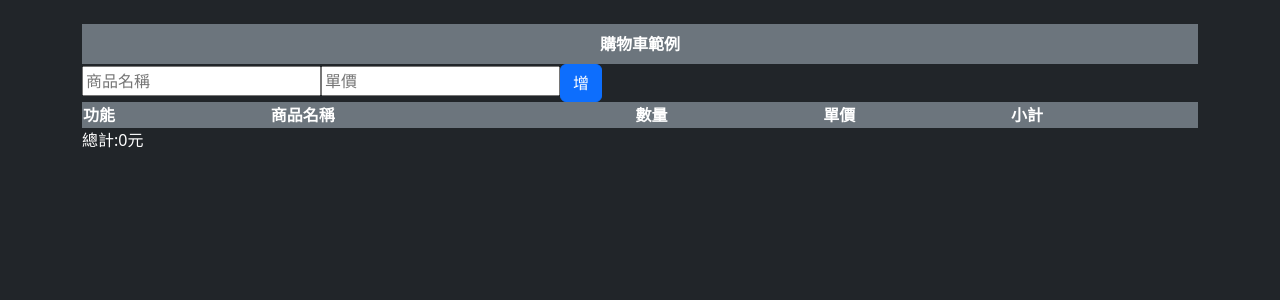
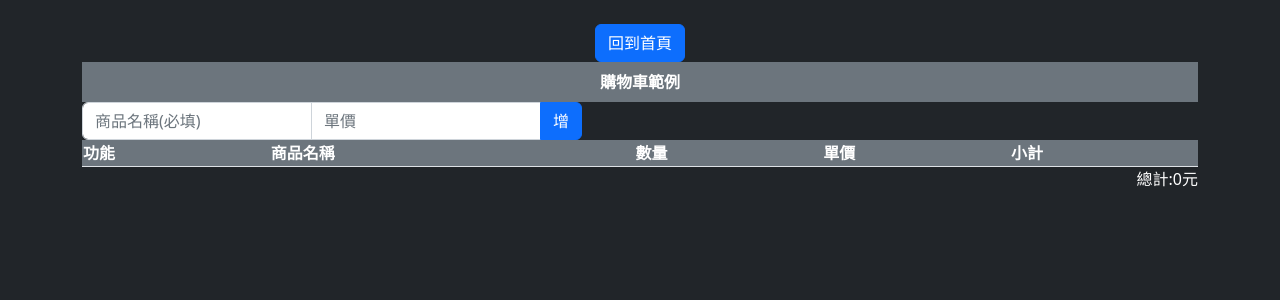
Before and after one commit to Oporu/NUTC, a PHP site: page /homework7/index.html in a window 1280 px wide. Shown: the top 300 px of the page. Run offline with PHP 8.4, Linux system fonts and the light colour scheme.

Commit message:
homework7

```diff
--- a/homework7/index.html
+++ b/homework7/index.html
@@ -15,9 +15,12 @@
 <body>
 	<br>
 	<div class="container">
+		<center><a name="" id="" class="btn btn-primary" href="../" role="button">回到首頁</a></center>
 		<div class="bg-secondary text-white py-2 bold text-center">購物車範例</div>
-		<div>
-			<input type="text" name="product" id="product" placeholder="商品名稱"><input type="number" name="" id="price" placeholder="單價"><button class="btn btn-primary" onclick="addToCart();">增</button>
+		<div class="input-group" style="width: 500px">
+			<input type="text" class="form-control" placeholder="商品名稱(必填)" id="product">
+			<input type="number" class="form-control" placeholder="單價" id="price">
+			<button class="btn btn-primary" onclick="addToCart();" type="button">增</button>
 		</div>
 		<table class="container-fluid" id="cart">
 			<tr class="bg-secondary text-white bold">
@@ -27,15 +30,9 @@
 				<td>單價</td>
 				<td>小計</td>
 			</tr>
-			<!-- <tr>
-				<td><button type="button" name="" id="" class="btn btn-warning">刪</button></td>
-				<td>1</td>
-				<td>1</td>
-				<td>1</td>
-				<td>1</td>
-			</tr> -->
 		</table>
-		<div>總計:<span id="total">0</span>元</div>
+
+		<div class="d-flex justify-content-end border-top">總計:<span id="total">0</span>元</div>
 	</div>
 </body>
 </html>
--- a/homework7/script.js
+++ b/homework7/script.js
@@ -2,19 +2,22 @@
 function addToCart(){
 	product = document.getElementById("product").value;
 	price = Number(document.getElementById("price").value);
-	if (!Number.isFinite(price)) return alert("invaild amount input");
-	if (product=="") return alert("invaild product name");
-
-	if (typeof(cartStuff[product]) !== "undefined") return alert ("產品已經存在");
+	if (product==="" || product.includes('"') || product.includes("'")) return alert("不可用的商品名稱");
+	if (typeof(cartStuff[product]) !== "undefined") return alert("商品已經存在");
+	if (!Number.isFinite(price)) return alert("不可用的數量");
+	if (price<=0) alert("這麼好哦");
 
 	document.getElementById("price").value = "";
 	document.getElementById("product").value = "";
 	cart = document.getElementById("cart");
-	cart.innerHTML += `<tr id="a-${product}"><td><button type="button" name="" id="" class="btn btn-warning" onclick="removeFromCart('${product}');">刪</button></td><td>${product}</td><td>1</td><td>${price}</td><td>${price}</td></tr>`;
+	//cart.innerHTML += `<tr id="a-${product}"><td><button type="button" name='${product}' id="" class="btn btn-warning" onclick="removeFromCart(this.name);">刪</button></td><td>${product}</td><td>1(數量)</td><td>${price}</td><td>${price}</td></tr>`;
+	cart.innerHTML += `<tr id="a-${product}"><td><button type="button" name='${product}' class="btn btn-warning" onclick="removeFromCart(this.name);">刪</button></td><td class="text-break">${product}</td><td><input type="number" class="productAmount" name='${product}' min="1" step="1" value="1" placeholder="數量" onchange="updateAmount(this);"></td><td class="productPrice">${price}</td><td class="productFinalPrice">${price}</td></tr>`;
 
 	cartStuff[product] = {"price": price, "amount": 1}
 	updateTotal();
-
+	for (product in cartStuff){
+		document.getElementById(`a-${product}`).getElementsByClassName("productAmount")[0].value = cartStuff[product]["amount"];
+	}
 }
 function updateTotal(){
 	total = 0;
@@ -23,9 +26,18 @@
 	}
 	document.getElementById("total").innerText = total.toString();
 }
+function updateAmount(self){
+	if (!Number.isInteger(self.value)) self.value = Math.max(Math.floor(self.value),1);
+	cartStuff[self.name]["amount"] = self.value;
+	document.getElementById(`a-${self.name}`).getElementsByClassName("productFinalPrice")[0].innerHTML = self.value*cartStuff[self.name]["price"];
+	updateTotal();
+
+	//
+}
 function removeFromCart(product){
 	document.getElementById(`a-${product}`).remove();
 	delete cartStuff[product];
 	updateTotal();
 }
 cartStuff = {}
+window.onload = updateTotal
--- a/homework7/style.css
+++ b/homework7/style.css
@@ -5,3 +5,14 @@
 .bold{
 	font-weight: bold;
 }
+/* Chrome, Safari, Edge, Opera */
+input::-webkit-outer-spin-button,
+input::-webkit-inner-spin-button {
+  -webkit-appearance: none;
+  margin: 0;
+}
+
+/* Firefox */
+input[type=number] {
+  -moz-appearance: textfield;
+}
```
Also changed, not shown: test5/index.html (added, +14 -0 lines).
